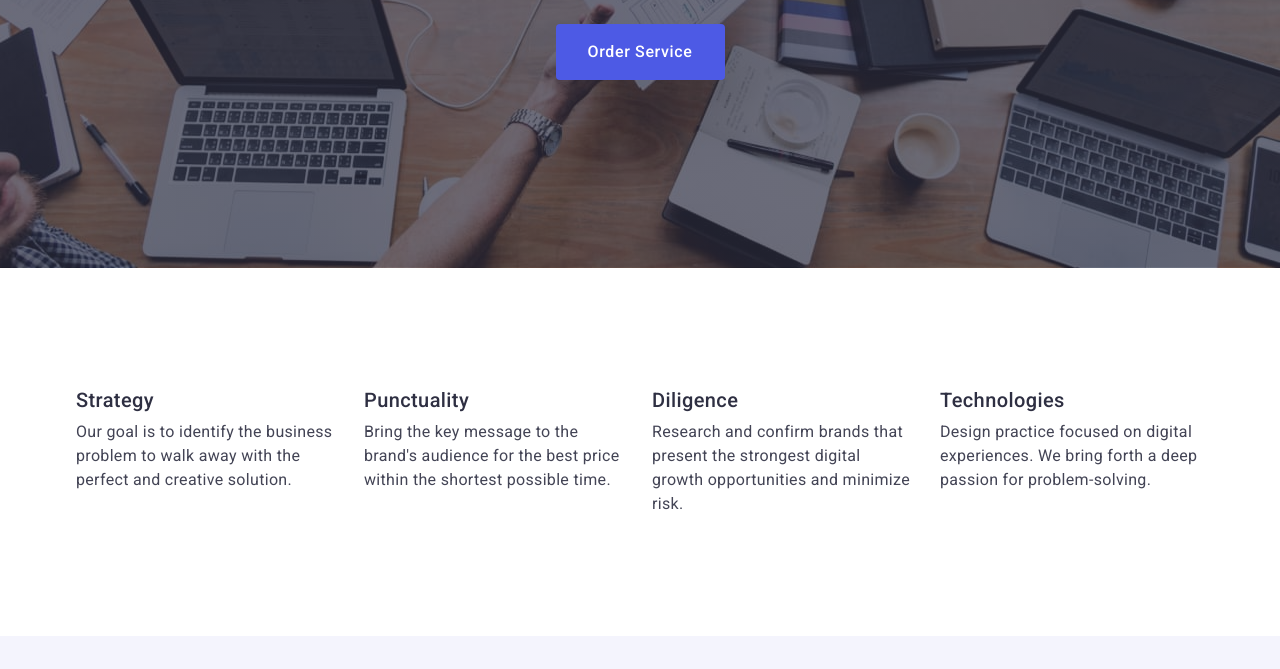
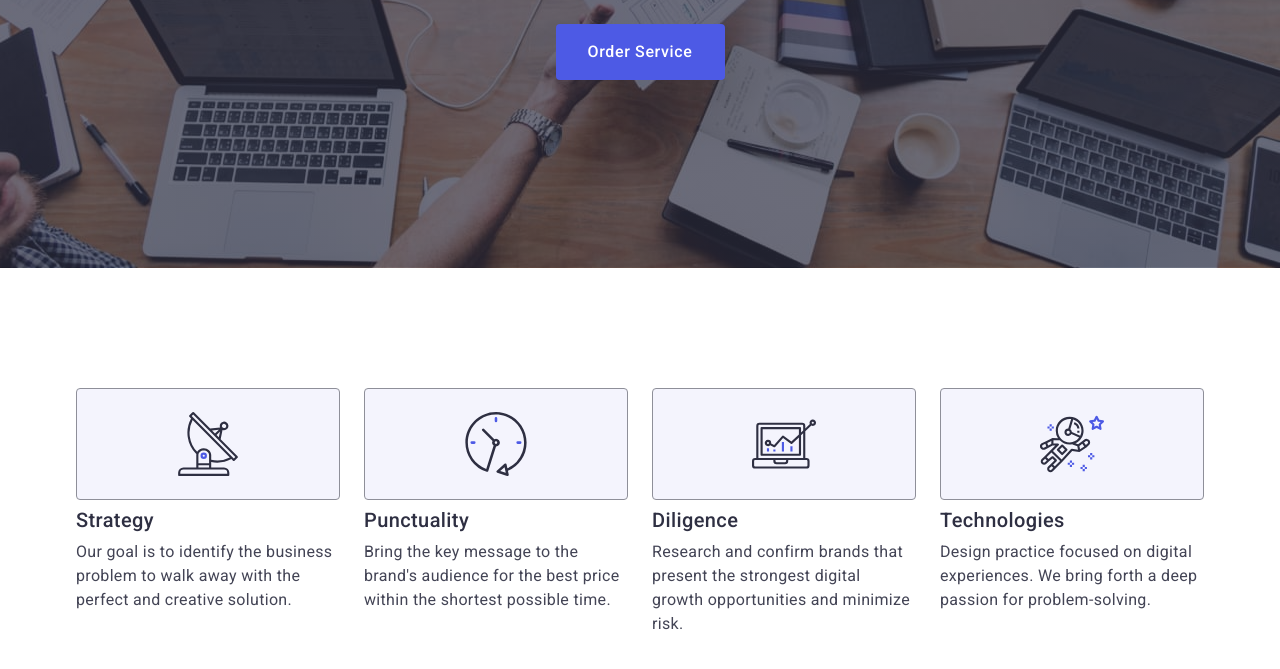
Before and after one commit to ivan-aleka/goit-markup-hw-04, a plain HTML site: page index.html in a window 1280 px wide. Shown: the part 405-1074 px from the top of the page. Drawn offline with nearby package versions, Linux system fonts and the light colour scheme.

Commit message:
update index, css

```diff
--- a/css/styles.css
+++ b/css/styles.css
@@ -225,7 +225,17 @@ position: relative;
   flex-direction: column;
   width: calc((100% - 48px) / 4);
 }
-
+.skills-item-icons {
+  display: flex;
+  align-items: center;
+  justify-content: center;
+  width: 264px;
+  height: 112px;
+  background-color: #f4f4fd;
+  border-radius: 4px;
+  border: 1px solid #8e8f99;
+  margin-bottom: 8px;
+}
 .skills-title {
   font-weight: 500;
   font-size: 20px;
--- a/index.html
+++ b/index.html
@@ -74,6 +74,11 @@
           <h2 class="skills-main-title visually-hidden">Advantages</h2>
           <ul class="skills-list">
             <li class="skills-item">
+              <div class="skills-item-icons">
+                <svg width="64" height="64">
+                  <use href="/images/icons.svg#icon-antenna-1"></use>
+                </svg>
+              </div>
               <h3 class="skills-title">Strategy</h3>
               <p class="skills-text">
                 Our goal is to identify the business problem to walk away with
@@ -81,6 +86,11 @@
               </p>
             </li>
             <li class="skills-item">
+              <div class="skills-item-icons">
+                <svg width="64" height="64">
+                  <use href="/images/icons.svg#icon-clock-1"></use>
+                </svg>
+              </div>
               <h3 class="skills-title">Punctuality</h3>
               <p class="skills-text">
                 Bring the key message to the brand's audience for the best price
@@ -88,6 +98,11 @@
               </p>
             </li>
             <li class="skills-item">
+              <div class="skills-item-icons">
+                <svg width="64" height="64">
+                  <use href="/images/icons.svg#icon-diagram-1"></use>
+                </svg>
+              </div>
               <h3 class="skills-title">Diligence</h3>
               <p class="skills-text">
                 Research and confirm brands that present the strongest digital
@@ -95,6 +110,11 @@
               </p>
             </li>
             <li class="skills-item">
+              <div class="skills-item-icons">
+                <svg width="64" height="64">
+                  <use href="/images/icons.svg#icon-astronaut-1"></use>
+                </svg>
+              </div>
               <h3 class="skills-title">Technologies</h3>
               <p class="skills-text">
                 Design practice focused on digital experiences. We bring forth a
```
